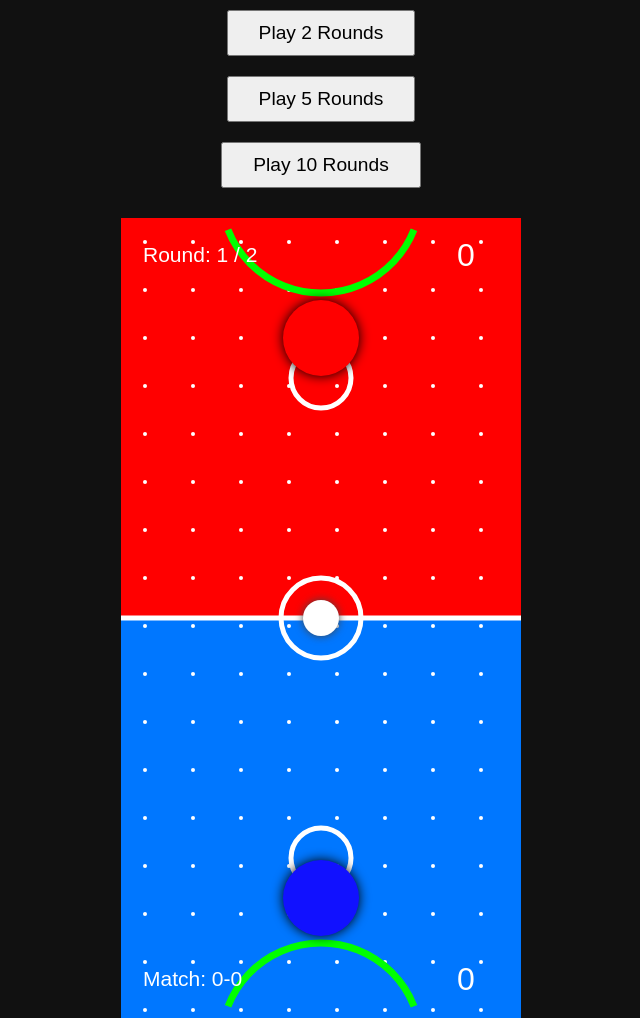
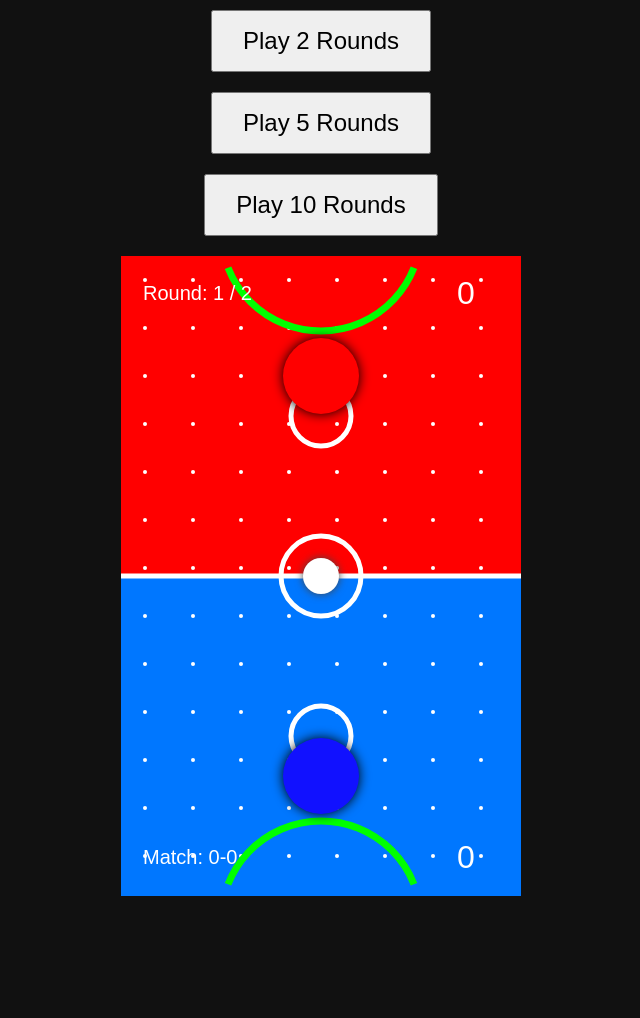
Before and after one commit to Izhan10/Airhockey, a plain HTML site: page index.html in a window 1280 px wide. Shown: the whole page, without its empty margins (319-959 px from the left). After the commit the page ends 896 px from the top, so only its background shows below. Drawn offline with Linux system fonts and the light colour scheme.

Commit message:
Update index.html

```diff
--- a/index.html
+++ b/index.html
@@ -2,18 +2,40 @@
 <html lang="en">
 <head>
 <meta charset="UTF-8">
+<meta name="viewport" content="width=device-width, initial-scale=1.0">
 <title>Air Hockey Game</title>
 <style>
-  body { background: #111; margin: 0; display: flex; flex-direction: column; align-items: center; }
-  #gameCanvas { background: black; display: block; margin: 20px auto; }
-  #menu, #gameOver, #roundOver, #roundSelection { display: none; flex-direction: column; align-items: center; }
-  button { font-size: 1.2em; margin: 10px; padding: 10px 30px; }
+  body {
+    background: #111;
+    margin: 0;
+    display: flex;
+    flex-direction: column;
+    align-items: center;
+    height: 100vh;
+  }
+  #gameCanvas {
+    background: black;
+    display: block;
+    margin: 10px auto;
+    touch-action: none; /* Prevent default touch behavior */
+  }
+  #menu, #gameOver, #roundOver, #roundSelection {
+    display: none;
+    flex-direction: column;
+    align-items: center;
+  }
+  button {
+    font-size: 1.5em;
+    margin: 10px;
+    padding: 15px 30px;
+    touch-action: manipulation; /* Enable touch interaction */
+  }
   #pinPopup, #roundPopup {
     position: absolute;
     left: 50%;
     top: 50%;
-    transform: translate(-50%, -50%); /* Center the popup */
-    font-size: 2.2em;
+    transform: translate(-50%, -50%);
+    font-size: 2em;
     color: lime;
     background: rgba(0,0,0,0.75);
     padding: 16px 45px;
@@ -35,7 +57,7 @@
     <button id="round5Btn">Play 5 Rounds</button>
     <button id="round10Btn">Play 10 Rounds</button>
   </div>
-  <canvas id="gameCanvas" width="400" height="800"></canvas>
+  <canvas id="gameCanvas"></canvas>
   <div id="gameOver">
     <h2 id="winnerText"></h2>
     <button id="restartBtn">New Game</button>
@@ -43,21 +65,26 @@
   <div id="roundPopup"></div>
   <div id="pinPopup">Pin Point</div>
 <script>
+  // Set canvas size based on viewport
+  const canvas = document.getElementById("gameCanvas");
+  const width = Math.min(window.innerWidth * 0.9, 400); // 90% of screen width or 400px
+  const height = Math.min(window.innerHeight * 0.8, 800); // 80% of screen height or 800px
+  canvas.width = width;
+  canvas.height = height;
+
   // Game constants
-  const width = 400, height = 800;
   const malletRadius = 38, puckRadius = 18;
   const puckSpeed = 6, aiSpeed = 5;
   let selectedRounds = 2;
 
   // DOM Elements
-  const menuDiv = document.getElementById("menu");
-  const roundSelectionDiv = document.getElementById("roundSelection");
-  const canvas = document.getElementById("gameCanvas");
   const ctx = canvas.getContext("2d");
   const pinPopup = document.getElementById("pinPopup");
   const gameOverDiv = document.getElementById("gameOver");
   const winnerText = document.getElementById("winnerText");
   const roundPopup = document.getElementById("roundPopup");
+  const menuDiv = document.getElementById("menu");
+  const roundSelectionDiv = document.getElementById("roundSelection");
 
   let animationId;
   let gameState = "menu"; // menu, playing, roundover, gameover
@@ -69,7 +96,6 @@
   let aiMallet = { x: width/2, y: 120 };
   let puck = {};
   let isDragging = false;
-  let canvasOffset;
 
   function resetPuck() {
     puck = {
@@ -141,11 +167,11 @@
   }
 
   function drawScore() {
-    ctx.font = '32px sans-serif';
+    ctx.font = `${Math.min(32, width/10)}px sans-serif`;
     ctx.fillStyle = '#fff';
     ctx.fillText(playerScore, width-64, height-28);
     ctx.fillText(aiScore, width-64, 48);
-    ctx.font = '21px sans-serif';
+    ctx.font = `${Math.min(21, width/20)}px sans-serif`;
     ctx.fillText(`Round: ${round} / ${selectedRounds}`, 22, 44);
     ctx.fillText(`Match: ${roundsWon.player}-${roundsWon.ai}`, 22, height-32);
   }
@@ -208,13 +234,13 @@
     if (puck.y <= puckRadius) { // Player scores
       playerScore++;
       showPopup("Pin Point");
-      checkRoundScore(); // This will handle the scoring and round progression
+      checkRoundScore();
       return; // Stop processing this frame, puck will be reset
     }
     if (puck.y >= height - puckRadius) { // AI scores
       aiScore++;
       showPopup("Pin Point");
-      checkRoundScore(); // This will handle the scoring and round progression
+      checkRoundScore();
       return; // Stop processing this frame, puck will be reset
     }
 
```
